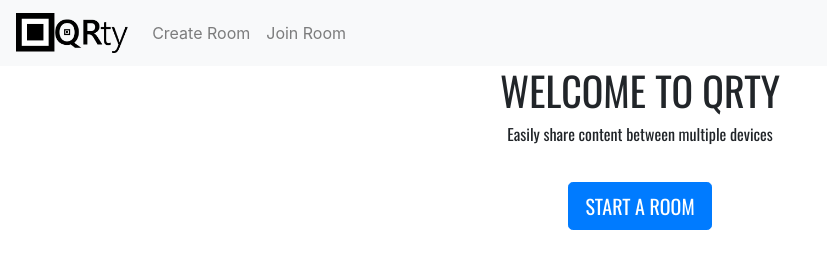
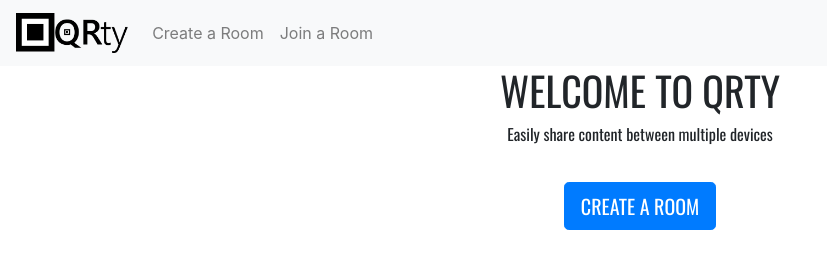
Before and after one commit to XenonMolecule/QRty, a React (Create React App) app in the folder socket-io-client/: page / in a window 1280 px wide. Shown: the top 268 px of the page, without its empty margins (0-827 px from the left). Built offline with nearby package versions, Linux system fonts and the light colour scheme.

Commit message:
Changed wording

```diff
--- a/socket-io-client/src/components/QRtyNav.js
+++ b/socket-io-client/src/components/QRtyNav.js
@@ -27,8 +27,8 @@
                 <Navbar.Toggle aria-controls="responsive-navbar-nav" />
                 <Navbar.Collapse id="responsive-navbar-nav">
                     <Nav className="mr-auto">
-                        <Nav.Link href={"/" + makeID(6)}>Create Room</Nav.Link>
-                        <Nav.Link href="/joinroom">Join Room</Nav.Link>
+                        <Nav.Link href={"/" + makeID(6)}>Create a Room</Nav.Link>
+                        <Nav.Link href="/joinroom">Join a Room</Nav.Link>
                     </Nav>
                     {props.room ? <Nav>
                         <Button variant={"outline-secondary"} onClick={handleShow}>Add Device</Button>
--- a/socket-io-client/src/layouts/HomePage.js
+++ b/socket-io-client/src/layouts/HomePage.js
@@ -16,7 +16,7 @@
             </Row>
             <Row className="justify-content-center">
                 <Button onClick={() => {window.location=makeID(6)}} variant="primary" size="lg" style = {{'margin-top':'20px', 'text-transform': 'uppercase'}}>
-                    Start a Room
+                    Create a Room
                 </Button>{' '}
             </Row>
             <Row className="justify-content-center">
```
